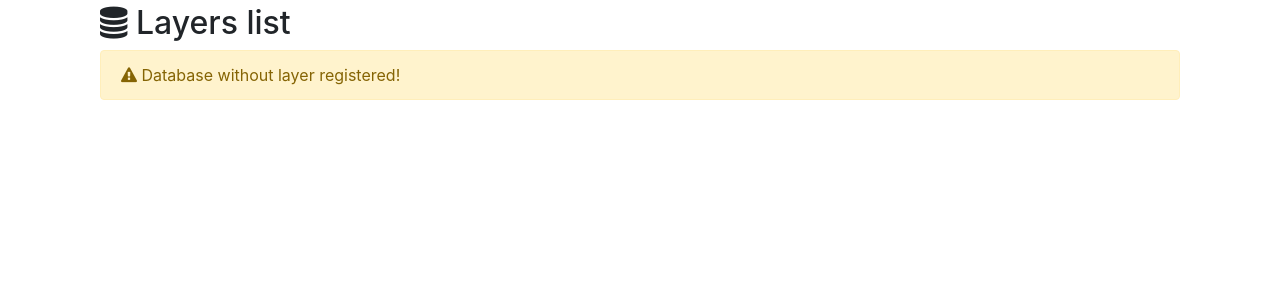
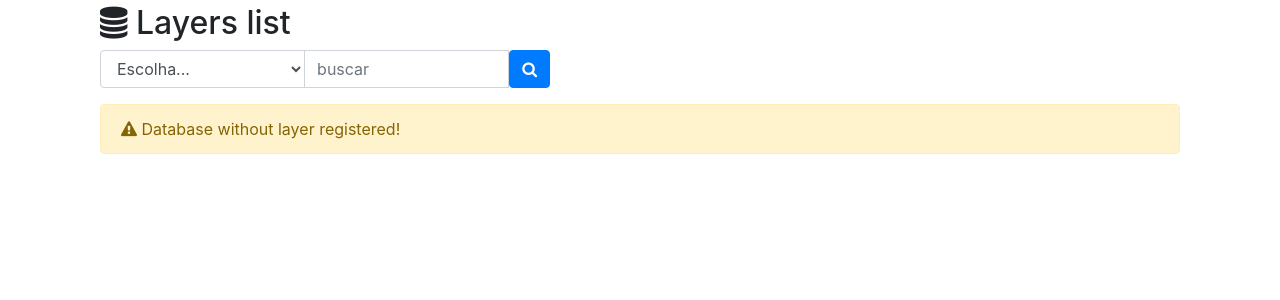
Before and after one commit to FelipeSBarros/IISLayersManager, a Django app: page /layerslist/ in a window 1280 px wide. Shown: the part 56-356 px from the top of the page. Run offline with Django 3.2, Linux system fonts and the light colour scheme; data that the repository does not hold is empty; some libraries are stand-ins or nearby versions.

Commit message:
add requirements and filter list layers

```diff
--- a/iislayers/templates/layers_list.html
+++ b/iislayers/templates/layers_list.html
@@ -3,6 +3,36 @@
 {% block content %}
 <div class="col-md-12">
         <h2><i class ="fa fa-database"></i> Layers list</h2>
+    		<div class="col-md-5">
+                        <form action="" method="GET" id="search-form" class="form-horizontal">
+                            <div class="form-group row">
+                                <div class="input-group">
+                                    <select type="select" name="q" class="form-control" id="id_select">
+                                        <option value="">Escolha...</option>
+                                        <option value="layer_name">Layer Name</option>
+                                        <option value="layer_resolution">Layer resolution</option>
+                                        <option value="doi">DOI</option>
+                                        <option value="paper_subject">Subject</option>
+                                    </select>
+                                    <input type="text" name="v"
+                                           class="form-control" id="id_search_box"
+                                           value="{{ v|default_if_none:'' }}"
+                                           placeholder="buscar"/>
+                                    <span class="input-group-btn">
+                                    <button type="submit" class="sh1 btn btn-primary">
+                                        <i class="fa fa-search"></i>
+                                    </button>
+                                    </span>
+                                    {% if v %}
+                                        <a href="{% url 'iislayers:list' %}"
+                                           class="btn btn-instagram">
+                                            <i class="fa fa-ban" aria-hidden="true"></i>
+                                            <span></span></a>
+                                    {% endif %}
+                                </div>
+                            </div>
+                        </form>
+                    </div>
         {% if object_list %}
             <table class = 'table table-striped'>
                 <thead>
--- a/iislayers/urls.py
+++ b/iislayers/urls.py
@@ -5,7 +5,7 @@ app_name = 'iislayers'
 
 urlpatterns = [
     path('', v.index, name='index'),
-    path('layerslist/', v.layers_list, name='list'),
+    path('layerslist/', v.layer_list, name='list'),
     path('layer/<int:pk>', v.layer_details, name='layer_details'),
     path('layer/new/', v.add_layer, name='new_layer'),
 ]
--- a/iislayers/views.py
+++ b/iislayers/views.py
@@ -2,6 +2,8 @@ from django.shortcuts import render
 from django.utils import timezone
 from django.contrib.auth.decorators import login_required
 from django.core.paginator import Paginator
+from django.views.generic import ListView
+from decimal import Decimal
 
 from .models import Layer
 from .forms import LayerForm
@@ -11,20 +13,34 @@ from doi_api import getPaperMetaData
 def index(request):
     return render(request, 'index.html')
 
-def layers_list(request):
+class LayersListView(ListView):
+    paginate_by = 15
     template_name = 'layers_list.html'
-    objects = Layer.objects.all()#'.only(
-        #'scientificName', 'family', 'hasCoordinate',
-        #'county', 'taxonRank', 'municipality', 'locality'
-    #)
-    paginator = Paginator(objects, 25)
-    page_number = request.GET.get('page')
-    page_obj = paginator.get_page(page_number)
-    context = {
-        'object_list': objects,
-        'page_obj': page_obj,
-    }
-    return render(request, template_name, context)
+
+    def get_queryset(self):
+        qs = Layer.objects.all()
+        q = self.request.GET.get('q')
+        v = self.request.GET.get('v')
+
+        if q == 'layer_name':
+            qs = qs.filter(
+                layer_name__icontains=v
+            )
+        if q == 'layer_resolution':
+            v = Decimal(v.replace(',', '.'))
+            qs = qs.filter(
+                layer_resolution__icontains=v
+            )
+        if q == 'doi':
+            qs = qs.filter(
+                doi__icontains=v
+            )
+        if q == 'paper_subject':
+            qs = qs.filter(
+                paper_subject__icontains=v
+            )
+
+        return qs
 
 @login_required
 def layer_details(request, pk):
@@ -70,3 +86,5 @@ def add_layer(request):
     else:
         form = LayerForm()
     return render(request, 'add_layer.html', {'form': form})
+
+layer_list = LayersListView.as_view()
```
Also changed, not shown: requirements.txt (added, +15 -0 lines).
